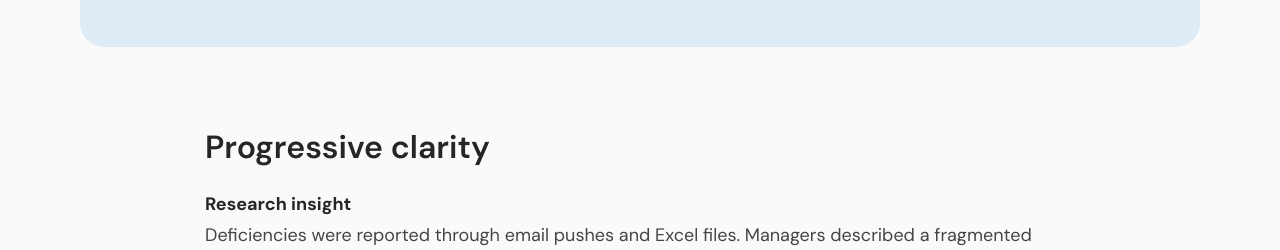
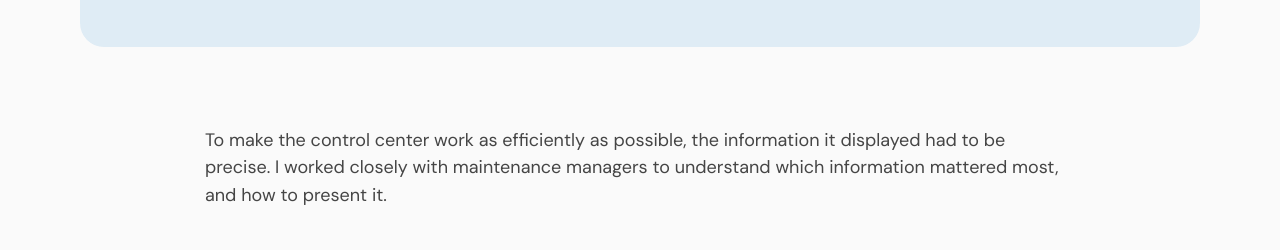
Before and after one commit to talhendy/tal-portfolio, a Next.js app: page /case-study/from-tracking-to-managing in a window 1280 px wide. Shown: the part 5040-5290 px from the top of the page. Built offline with nearby package versions, Linux system fonts and the light colour scheme.

Commit message:
implement changes

```diff
--- a/app/case-study/from-tracking-to-managing/page.tsx
+++ b/app/case-study/from-tracking-to-managing/page.tsx
@@ -120,6 +120,7 @@ export default function FromTrackingToManaging() {
           </Wide>
         </section>
 
+
         {/* Background */}
         <section className="mt-20 lg:mt-[140px]">
           <Text>
@@ -238,6 +239,17 @@ export default function FromTrackingToManaging() {
           <Wide className="mt-10">
             <div className="rounded-[16px] sm:rounded-[24px] bg-[#dfecf5] p-4 sm:p-8 lg:p-14 overflow-hidden">
               <Shot src="/case-study/ftm-dash1-new.svg" alt="Work center management dashboard" width={1457} height={849} className="w-[104%] h-auto block mx-auto -ml-[2%]" />
+            </div>
+          </Wide>
+
+          <Text className="mt-12 lg:mt-20">
+            <Body>
+              To make the control center work as efficiently as possible, the information it displayed had to be precise. I worked closely with maintenance managers to understand which information mattered most, and how to present it.
+            </Body>
+          </Text>
+          <Wide className="mt-10">
+            <div className="rounded-[16px] sm:rounded-[24px] bg-[#dfecf5] p-4 sm:p-8 lg:p-14 overflow-hidden">
+              <Shot src="/case-study/ftm-iterations-wc.svg" alt="Work center design iterations" width={1761} height={825} className="w-full h-auto block mx-auto" />
             </div>
           </Wide>
 
```
Also changed, not shown: 2 other files (tests, documents, lock files or other folders).
